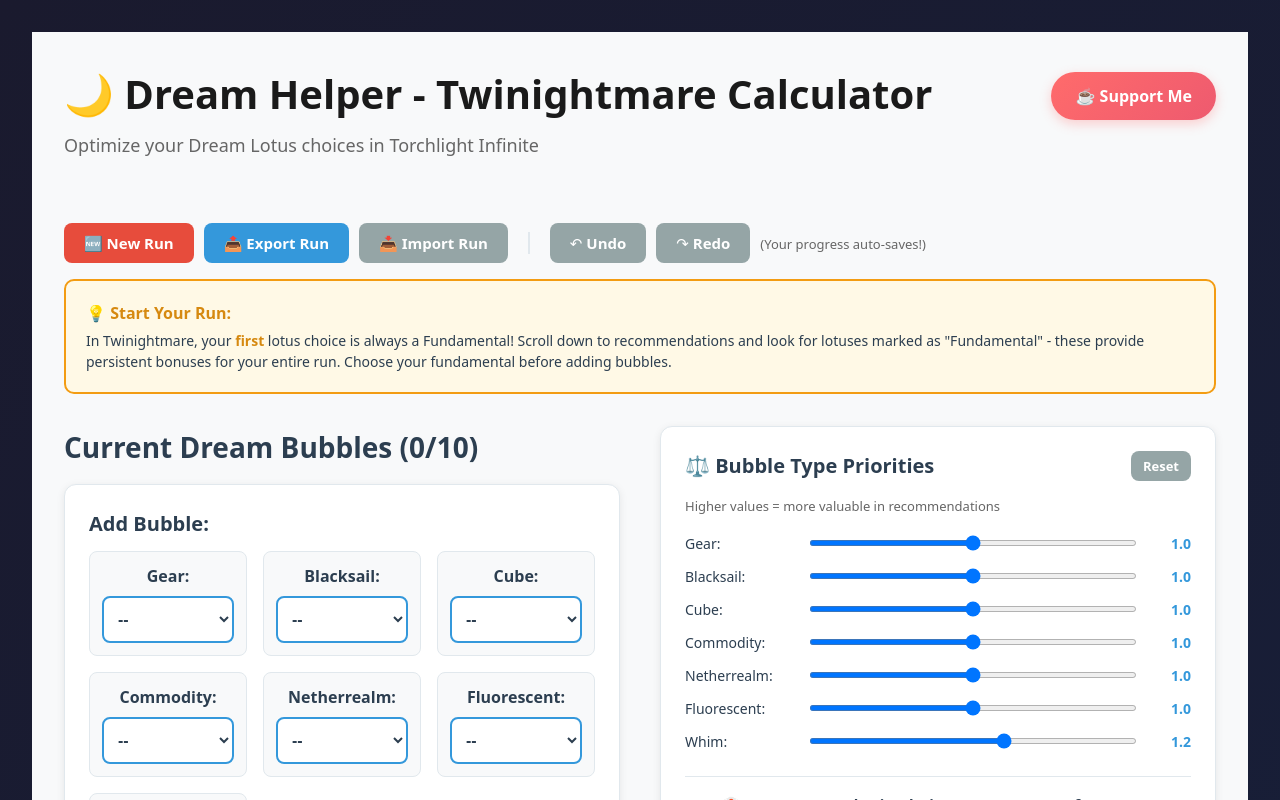
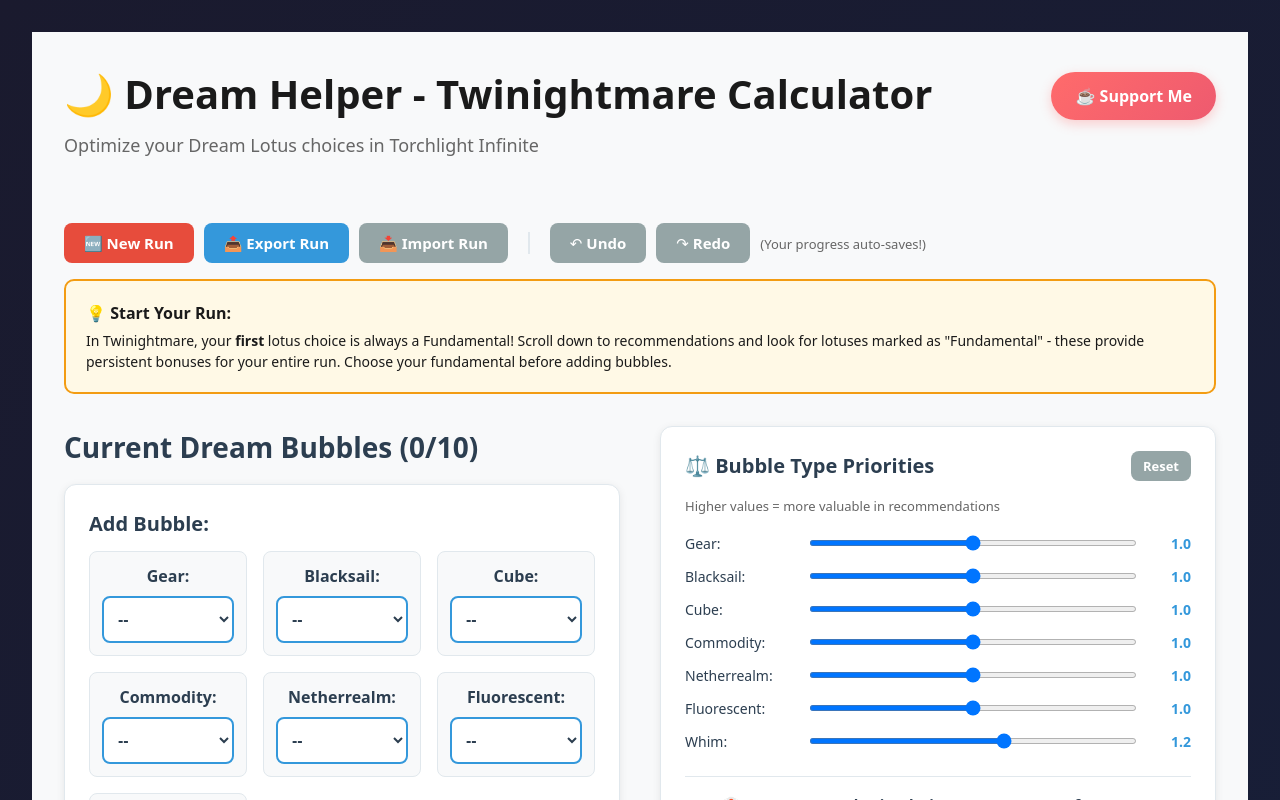
Before and after one commit to vetorazo/DreamHelper, a React (Vite) app: page / in a window 1280 px wide. Shown: the top 800 px of the page. Built offline with nearby package versions, Linux system fonts and the light colour scheme.

Commit message:
fixed bubble icon paths for GitHub Pages and improved warning text visibility

```diff
--- a/src/App.css
+++ b/src/App.css
@@ -144,11 +144,19 @@
   border: 2px solid #f39c12;
   border-radius: 10px;
   padding: 1.25rem;
-  color: #2c3e50;
+  color: #1a1a1a;
 }
 
 .card-warning strong {
-  color: #d68910;
+  color: #1a1a1a;
+}
+
+.card-warning p {
+  color: #1a1a1a;
+}
+
+.card-warning .text-sm {
+  color: #1a1a1a;
 }
 
 .card-success {
--- a/src/App.tsx
+++ b/src/App.tsx
@@ -48,7 +48,7 @@ const VALID_BUBBLE_TYPES: BubbleType[] = [
 
 // Helper to get bubble icon path
 function getBubbleIconPath(type: BubbleType, quality: BubbleQuality): string {
-  return `/icons/bubbles/${type}_${quality}.webp`;
+  return `./icons/bubbles/${type}_${quality}.webp`;
 }
 
 // Helper to calculate nightmare risk
```
